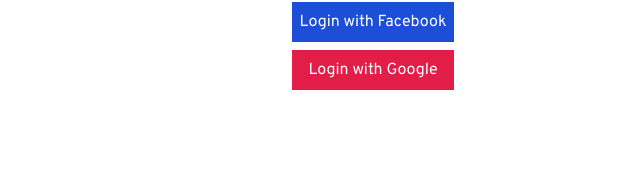
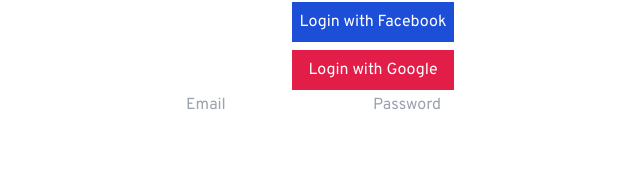
Before and after one commit to obakeng-develops/tobie, a React (Create React App) app in the folder client/: page /signin in a window 1280 px wide. Shown: the part 126-300 px from the top of the page, without its empty margins (267-907 px from the left). Built offline with nearby package versions, Linux system fonts and the light colour scheme.

Commit message:
Added email and password input elements

```diff
--- a/client/src/pages/SignIn.tsx
+++ b/client/src/pages/SignIn.tsx
@@ -10,6 +10,10 @@
             <button className='bg-rose-600 p-2 font-overpass text-white'>Login with Google</button>
         </div>
         <hr></hr>
+        <div>
+            <input type="text" placeholder="Email" className="font-overpass"/>
+            <input type="password" placeholder="Password" className="font-overpass"/>
+        </div>
     </div>
   )
 }
```
